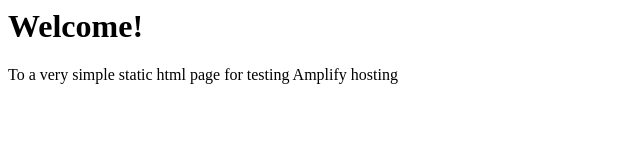
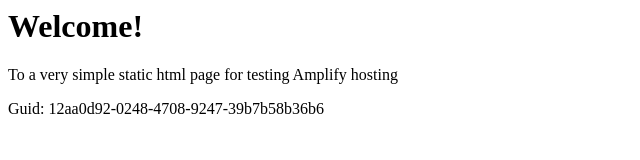
Before and after one commit to aws-aemilia-gru/Github-PR-Commit-Integration-Test-DoNotTouch-Gith-P5X5MO5I-v1-prod-sa-east-1, a website: page src/index.html in a window 1280 px wide. Shown: the whole page, without its empty margins (0-640 px from the left). Drawn offline with Linux system fonts and the light colour scheme.

Commit message:
commit from integ tests

```diff
--- a/src/index.html
+++ b/src/index.html
@@ -1,3 +1,5 @@
+
+
 <html lang="en">
 
 <head>
@@ -10,6 +12,6 @@
 <body>
     <h1>Welcome!</h1>
     <p>To a very simple static html page for testing Amplify hosting</p>
-</body>
+    <p>Guid: 12aa0d92-0248-4708-9247-39b7b58b36b6</p></body>
 
 </html>
```
